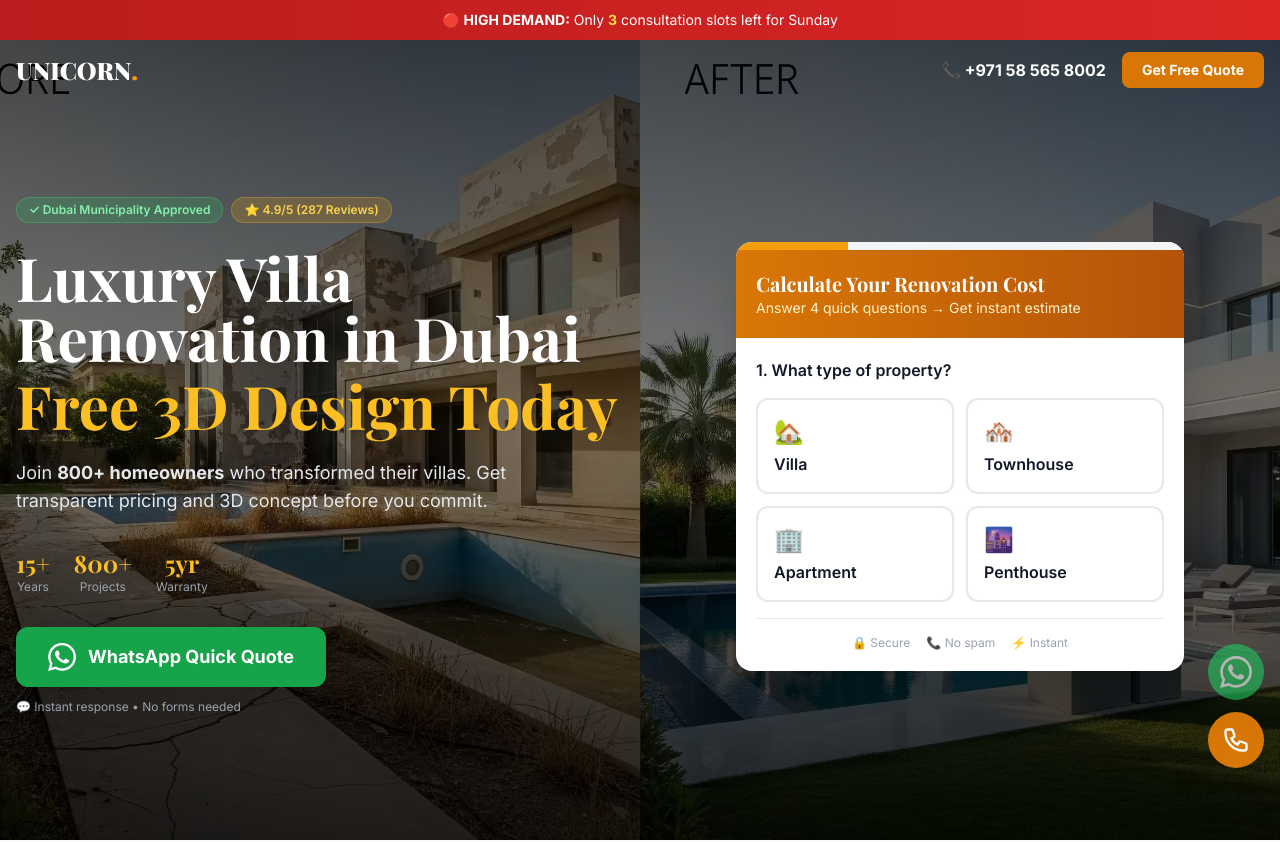
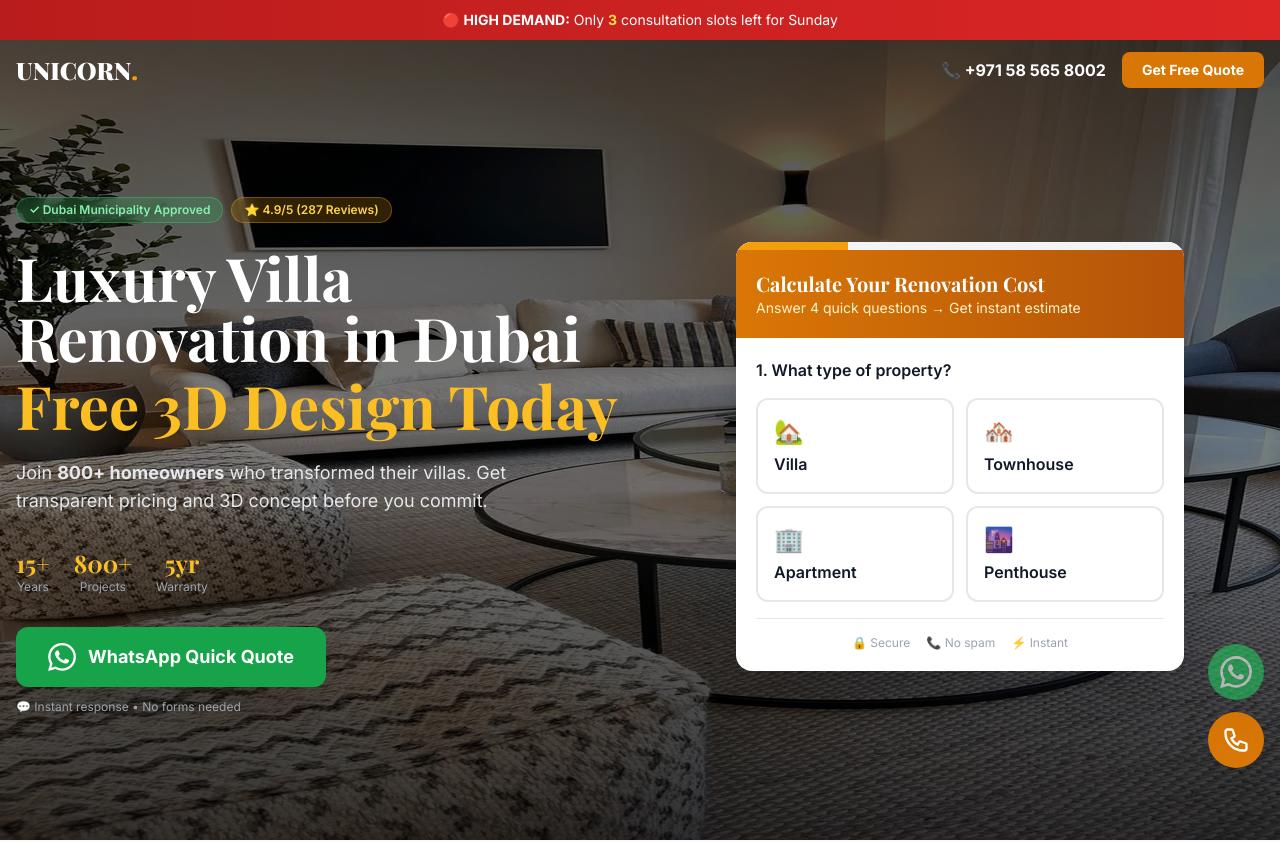
Before and after one commit to 1297ABY5/Villa-Landing--ABY, a Next.js app: page / in a window 1280 px wide. Shown: the top 842 px of the page. Built offline with nearby package versions, Linux system fonts and the light colour scheme.

Commit message:
Update index.js

```diff
--- a/pages/index.js
+++ b/pages/index.js
@@ -370,16 +370,16 @@
 
         {/* ===== HERO + QUIZ FORM ===== */}
         <section className="relative min-h-screen flex items-center pt-20 pb-12">
-          {/* Background */}
+          {/* Hero Background Image */}
           <div className="absolute inset-0 z-0">
-            <Image
-              src="/before-after.avif"
-              alt="Villa Renovation Dubai"
-              fill
-              className="object-cover"
-              priority
-              quality={60}
+            {/* Using CSS background for reliable cross-browser display */}
+            <div
+              className="absolute inset-0 bg-cover bg-center bg-no-repeat"
+              style={{
+                backgroundImage: 'url(/hero-image-optimized.webp)',
+              }}
             />
+            {/* Dark overlay for text readability */}
             <div className="absolute inset-0 bg-gradient-to-b from-black/70 via-black/50 to-black/80" />
           </div>
 
```
